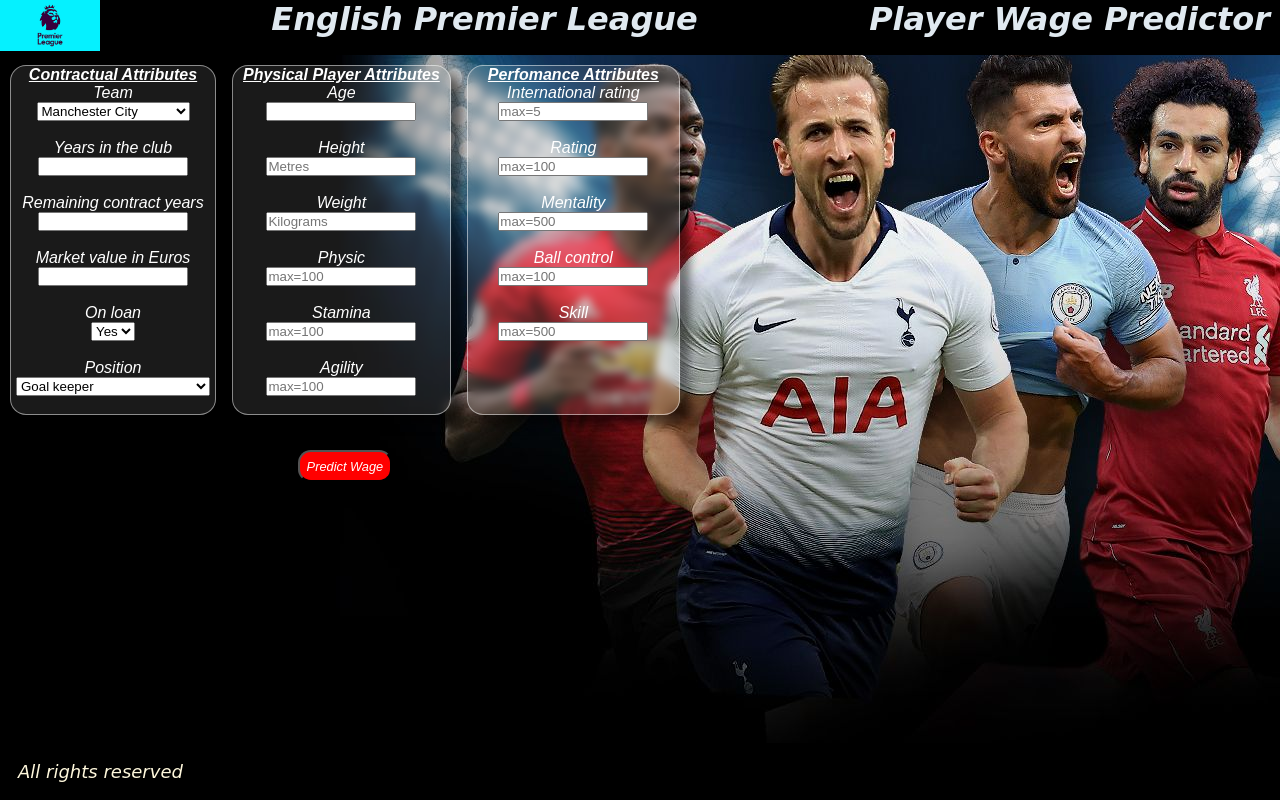
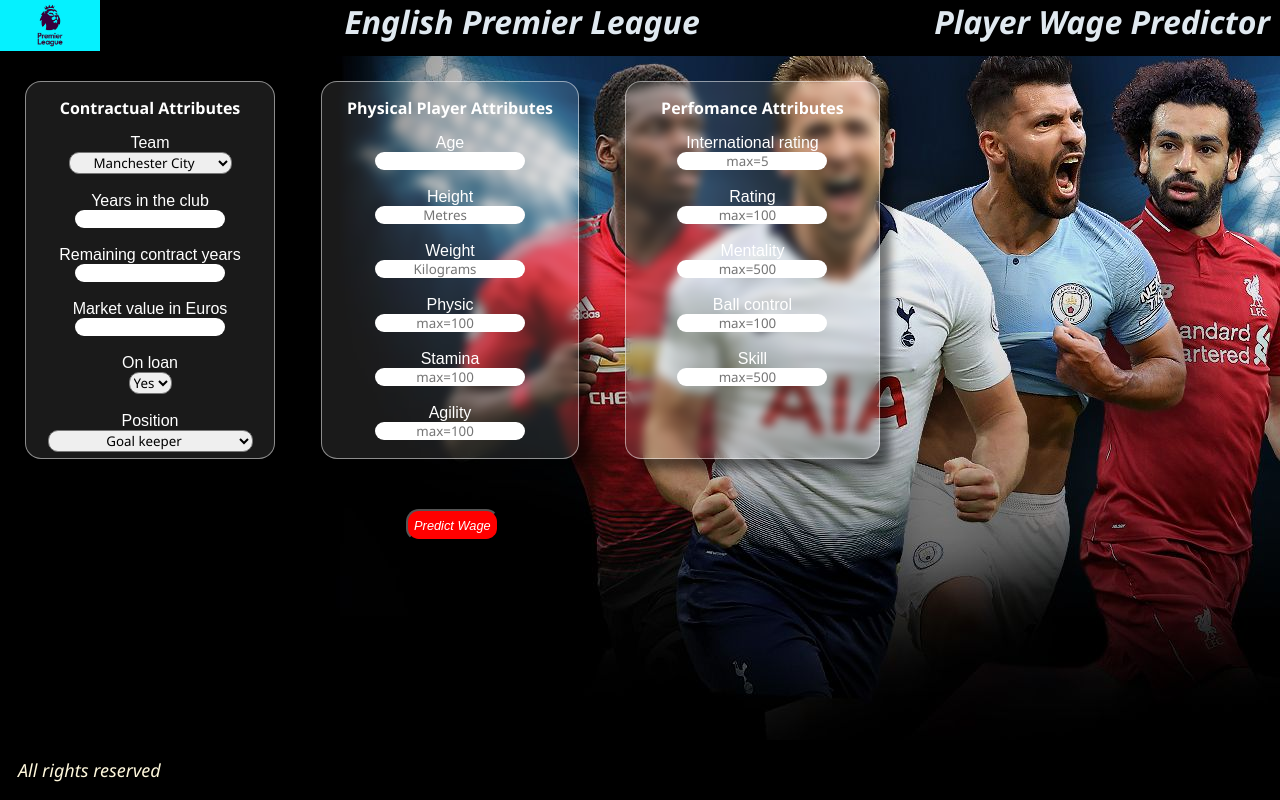
Before and after one commit to mk870/EnglishPremierLeague_wage_estimator, a Flask app: page / in a window 1280 px wide. Run offline with Flask 2, Linux system fonts and the light colour scheme; parts of the project's set-up code (start-up, migrations or seed data) failed here and were passed over.

Commit message:
Update eplweb.css

```diff
--- a/static/eplweb.css
+++ b/static/eplweb.css
@@ -4,7 +4,7 @@
  margin: 0;
  padding: 0;
  box-sizing: border-box;
-
+ font-family: 'Segoe UI', Tahoma, Geneva, Verdana, sans-serif ;
 }
 /* background */
 .background{
@@ -27,15 +27,13 @@
  background: black;
 }
 .header_item2{
- font-family: cursive;
  font-style: oblique;
  font-weight: 800;
  color: rgb(224, 233, 240);
-
+ padding-left: 10px;
 }
 .header_item3{
  padding-right: 10px;
- font-family: cursive;
  font-style: oblique;
  font-weight: 800;
  color: rgb(224, 233, 240);
@@ -48,15 +46,14 @@
  background: black;
  color: cornsilk;
  font-size: large;
- font-family: cursive ;
+ font-family: 'Segoe UI', Tahoma, Geneva, Verdana, sans-serif ;
  font-style: oblique;
 }
 .copyright{
  padding: 1em;
 }
-
 h4{
- text-decoration: underline;
+  margin: 15px;
 }
 .info_container{
  display: grid;
@@ -69,8 +66,23 @@
  justify-content: flex-start;
 
 }
+input{
+ width: 150px;
+ border-radius: 10px;
+ padding-left: 5px;
+ border: none;
+ outline: none;
+ text-align: center;
+}
+select{
+ border-radius: 10px;
+ outline: none;
+ text-align: center;
+}
 /* Page Layout */
 .contractual_attributes{
+ margin: 15px;
+ min-width: 250px;
  grid-row-start: 1;
  grid-row-end: 5;
  grid-column-start: 1;
@@ -80,9 +92,8 @@
  text-align: center;
  font-family: sans-serif;
  font-weight: 200;
- font-style: italic;
  background: transparent;
- padding: 0 5px;
+ padding: 0 10px;
  color:white;
  box-shadow: 10px 10px 10px rgba(0,0,0, 0.5);
  background: rgba(255, 255, 255, 0.1);
@@ -95,6 +106,8 @@
  transform: scale(1.1);
 }
 .physical_attributes{
+ margin: 15px;
+ min-width: 250px;
  grid-row-start: 1;
  grid-row-end: 5;
  grid-column-start: 3;
@@ -104,7 +117,6 @@
  text-align: center;
  font-family: sans-serif;
  font-weight: 200;
- font-style: italic;
  background: transparent;
  padding: 0 10px;
  color: white;
@@ -118,6 +130,8 @@
  transform: scale(1.1);
 }
 .perfomance_attributes{
+ margin: 15px;
+ min-width: 250px;
  grid-row-start: 1;
  grid-row-end: 5;
  grid-column-start: 6;
@@ -127,7 +141,6 @@
  text-align: center;
  font-family: sans-serif;
  font-weight: 200;
- font-style: italic;
  background: transparent;
  padding: 0 20px;
  color:white;
@@ -140,9 +153,7 @@
 .perfomance_attributes:hover{
  transform: scale(1.1);
 }
-input{
- width: 150px;
-}
+
 .submiter{
  grid-row-start: 5;
  grid-row-end: 6;
@@ -176,7 +187,7 @@
  color: red;
  display: flex;
  flex-direction: column;
-
+ align-items: center;
 }
 @media (max-width:1024px) {
  .background{
```
Also changed, not shown: other parts of static/eplweb.css (+16 -21 lines).
